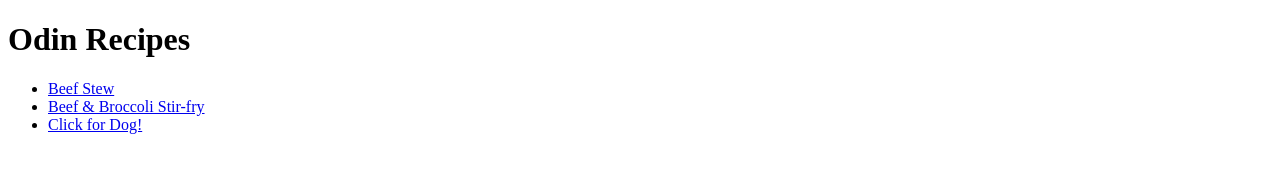
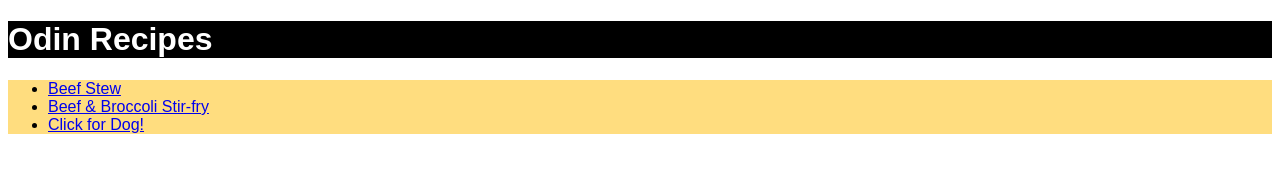
Before and after one commit to DPEJOVIC/odin-recipes, a plain HTML site: page index.html in a window 1280 px wide. Drawn offline with Linux system fonts and the light colour scheme.

Commit message:
Add initial styling (using an external style.css file)

```diff
--- a/index.html
+++ b/index.html
@@ -3,11 +3,12 @@
 <head>
     <meta charset="UTF-8">
     <meta name="viewport" content="width=device-width, initial-scale=1.0">
+    <link rel="stylesheet" href="style.css">
     <title>Odin Recipes</title>
 </head>
 <body>
-    <h1>Odin Recipes</h1>
-    <ul>
+    <h1 class="mainpageheading">Odin Recipes</h1>
+    <ul class="recipelist">
         <li><a href="./recipes/beefstew.html">Beef Stew</a></li>
         <li><a href="./recipes/beefbroccolistirfry.html">Beef & Broccoli Stir-fry</a></li>
         <li><a href="./recipes/dog.html">Click for Dog!</a></li>
--- /dev/null
+++ b/style.css
@@ -0,0 +1,12 @@
+* {
+    font-family: sans-serif, Verdana, Geneva, Tahoma, sans-serif;
+}
+
+.mainpageheading {
+    color: white;
+    background-color: black;
+}
+
+.recipelist {
+    background-color: #ffbb0080;
+}
```
